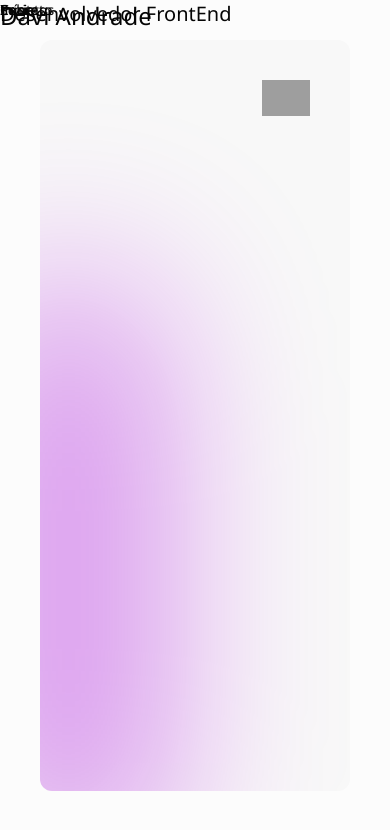
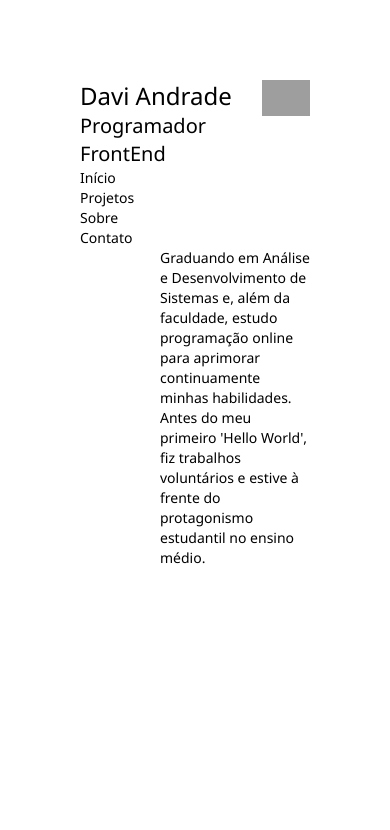
Before and after one commit to davi-andrade-js/dv-portfolio, a Next.js app: page / in a window 390 px wide. Shown: the top 830 px of the page. Built offline with nearby package versions, Linux system fonts and the light colour scheme; grey boxes are pictures that could not be loaded.

Commit message:
working on flexbox

```diff
--- /dev/null
+++ b/components/Sidebar.tsx
@@ -0,0 +1,12 @@
+import React from "react";
+
+export default function Sidebar() {
+  return (
+    <nav className="mt-20 min-w-min flex flex-col text-sm gap-4">
+      <p className="z-10 ">Início</p>
+      <p className="z-10 ">Projetos</p>
+      <p className="z-10 ">Sobre</p>
+      <p className="z-10 ">Contato</p>
+    </nav>
+  );
+}
--- a/src/app/globals.css
+++ b/src/app/globals.css
@@ -3,6 +3,9 @@
 @tailwind utilities;
 
 * {
+  box-sizing: border-box;
+  margin: 0;
+  padding: 0;
   font-family: "Segoe UI", Tahoma, Geneva, Verdana, sans-serif;
 }
 
@@ -20,16 +23,16 @@
   }
 } */
 
-body {
-  /* color: rgb(var(--foreground-rgb));
+/* body {
+   color: rgb(var(--foreground-rgb));
   background: linear-gradient(to bottom, transparent, rgb(var(--background-end-rgb)))
-    rgb(var(--background-start-rgb)); */
-  /* background-repeat: no-repeat;
-  background-attachment: fixed; */
-}
+    rgb(var(--background-start-rgb));
+   background-repeat: no-repeat;
+  background-attachment: fixed;
+} */
 
 main {
-  background-color: #fbfbfb;
+  background-color: white;
   /* background-image: radial-gradient(at 47% 33%, hsl(282.71, 100%, 65%) 0, transparent 59%),
     radial-gradient(at 82% 65%, hsl(194.86, 88%, 50%) 0, transparent 55%); */
   /* backdrop-filter: blur(16px) saturate(180%);
@@ -72,19 +75,19 @@ main {
 }
 
 .bg-shape1 {
-  width: 600px;
-  height: 600px;
+  width: 800px;
+  height: 800px;
   border-radius: 9999px;
   position: relative;
   animation: one 8s infinite linear;
 }
 
 .bg-shape2 {
-  width: 550px;
-  height: 550px;
+  width: 800px;
+  height: 800px;
   border-radius: 9999px;
   position: relative;
-  animation: two 4s infinite linear;
+  animation: two 12s infinite linear;
 }
 
 @keyframes one {
@@ -139,41 +142,77 @@ main {
     left: 300px;
     top: -150px;
   }
+  5% {
+    left: 300px;
+    top: 200px;
+  }
   10% {
-    left: 300px;
-    top: 350px;
+    left: -200px;
+    top: 250px;
+  }
+  15% {
+    left: -900px;
+    top: 250px;
   }
   20% {
-    left: -300px;
-    top: 350px;
-  }
-  30% {
-    left: -900px;
-    top: 350px;
-  }
-  40% {
     left: -900px;
     top: -150px;
   }
+  25% {
+    left: -400px;
+    top: -150px;
+  }
+  30% {
+    left: 100px;
+    top: 250px;
+  }
+  35% {
+    left: 300px;
+    top: 250px;
+  }
+  40% {
+    left: 300px;
+    top: -150px;
+  }
+  45% {
+    left: -300px;
+    top: -150px;
+  }
   50% {
-    left: -500px;
-    top: 350px;
+    left: -900px;
+    top: -150px;
+  }
+  55% {
+    left: -900px;
+    top: 250px;
   }
   60% {
-    left: 0px;
-    top: 350px;
+    left: -400px;
+    top: 250px;
+  }
+  65% {
+    left: 100px;
+    top: 0px;
   }
   70% {
-    left: 300px;
-    top: 350px;
+    left: -300px;
+    top: -150px;
+  }
+  75% {
+    left: -900px;
+    top: -150px;
   }
   80% {
-    left: -100px;
-    top: -150px;
+    left: -900px;
+    top: 250px;
+  }
+  85% {
+    left: -300px;
+    top: 250px;
   }
   90% {
-    left: -500px;
-    top: -150px;
+    left: 300px;
+    top: 250px;
   }
   100% {
     left: 300px;
--- a/src/app/page.tsx
+++ b/src/app/page.tsx
@@ -1,35 +1,38 @@
 import React from "react";
 import Image from "next/image";
+import Sidebar from "../../components/Sidebar";
 
 export default function Home() {
   return (
     <>
-      <div className="noise"></div>
+      {/* <div className="noise"></div> */}
 
-      <main className="flex h-[89vh] flex-col p-10 m-10 ">
-        <div className="absolute justify-center">
+      <main className="flex flex-col h-[89vh] p-10 m-10 ">
+        {/* <div className="absolute justify-center">
           <div className="bg-shape1 bg-teal opacity-50 bg-blur"></div>
           <div className="bg-shape2 bg-primary opacity-50 bg-blur"></div>
-          {/* <div className="bg-shape1 bg-purple opacity-50 bg-blur"></div> */}
-        </div>
+        </div> */}
 
-        <div className="flex space-between">
+        <header className="flex w-full space-between">
           <div className="z-10 w-full flex-start flex-col font-mono text-sm lg:flex">
-            <p className="fixed left-0 top-0 flex lg:static lg:w-auto text-2xl">Davi Andrade</p>
-            <p className="fixed left-0 top-0 flex lg:static lg:w-auto text-xl">
-              Desenvolvedor FrontEnd
-            </p>
+            <p className=" left-0 top-0 lg:static lg:w-auto text-2xl">Davi Andrade</p>
+            <p className=" left-0 top-0  lg:static lg:w-auto text-xl">Programador FrontEnd</p>
           </div>
-          <div className="flex flex-end">
+          <div className="z-10">
             <Image width={60} height={600} alt="Theme" src={"/dark.png"} />
           </div>
-        </div>
+        </header>
 
-        <div className="z-10 max-w-5xl w-full mt-20 flex-start flex-col font-mono text-sm lg:flex text-lg gap-4">
-          <p className="fixed left-0 top-0 flex lg:static lg:w-auto ">Início</p>
-          <p className="fixed left-0 top-0 flex lg:static lg:w-auto ">Projetos</p>
-          <p className="fixed left-0 top-0 flex lg:static lg:w-auto ">Sobre</p>
-          <p className="fixed left-0 top-0 flex lg:static lg:w-auto ">Contato</p>
+        <Sidebar />
+
+        <div className="z-10 w-full flex justify-end">
+          <article className="font-mono text-sm text-lg">
+            <p className=" w-[150px]">
+              {
+                "Graduando em Análise e Desenvolvimento de Sistemas e, além da faculdade, estudo programação online para aprimorar continuamente minhas habilidades. Antes do meu primeiro 'Hello World', fiz trabalhos voluntários e estive à frente do protagonismo estudantil no ensino médio."
+              }
+            </p>
+          </article>
         </div>
       </main>
     </>
```
